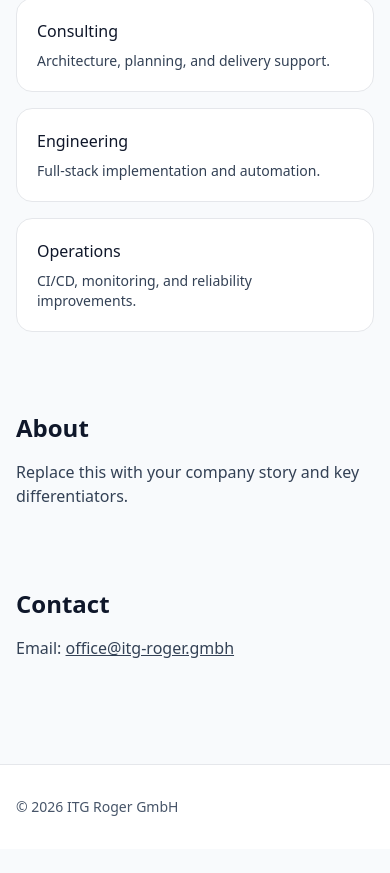
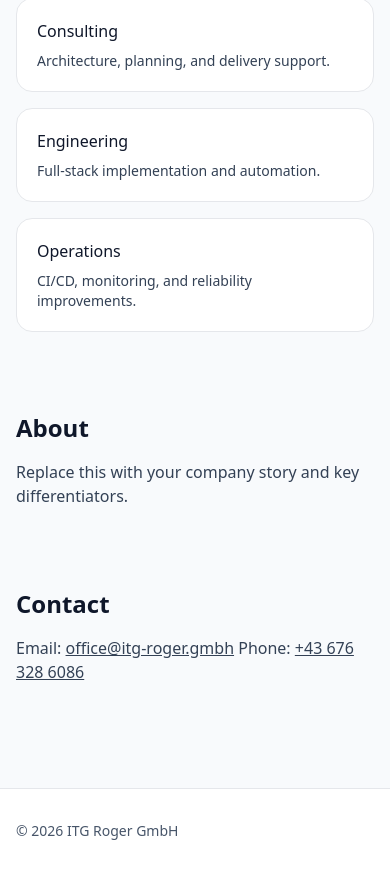
Before and after one commit to gregorglashuettner/itg-roger-website, a website: page src/index.html in a window 390 px wide. Shown: the part 577-1450 px from the top of the page. Before the commit the page ends 1426 px from the top, so only its background shows below. Drawn offline with nearby package versions, Linux system fonts and the light colour scheme; files that its build step writes are made by us from their sources.

Commit message:
Added phone number

```diff
--- a/src/index.html
+++ b/src/index.html
@@ -63,6 +63,7 @@
         <h2 class="text-2xl font-semibold">Contact</h2>
         <p class="mt-4 text-slate-700">
           Email: <a class="underline" href="mailto:office@itg-roger.gmbh">office@itg-roger.gmbh</a>
+          Phone: <a class="underline" href="tel:+436763286086">+43 676 328 6086</a>
         </p>
       </section>
     </main>
```
